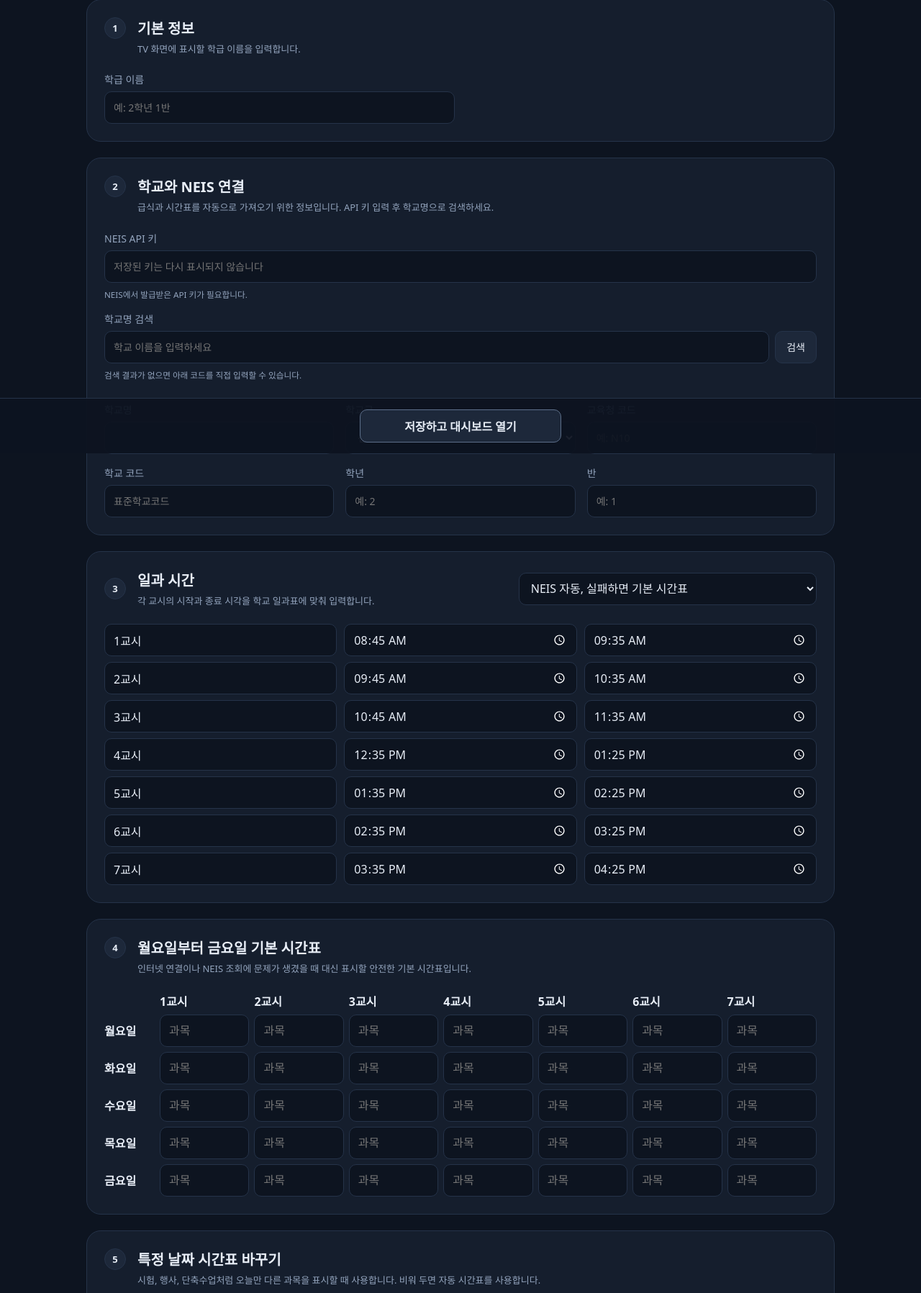
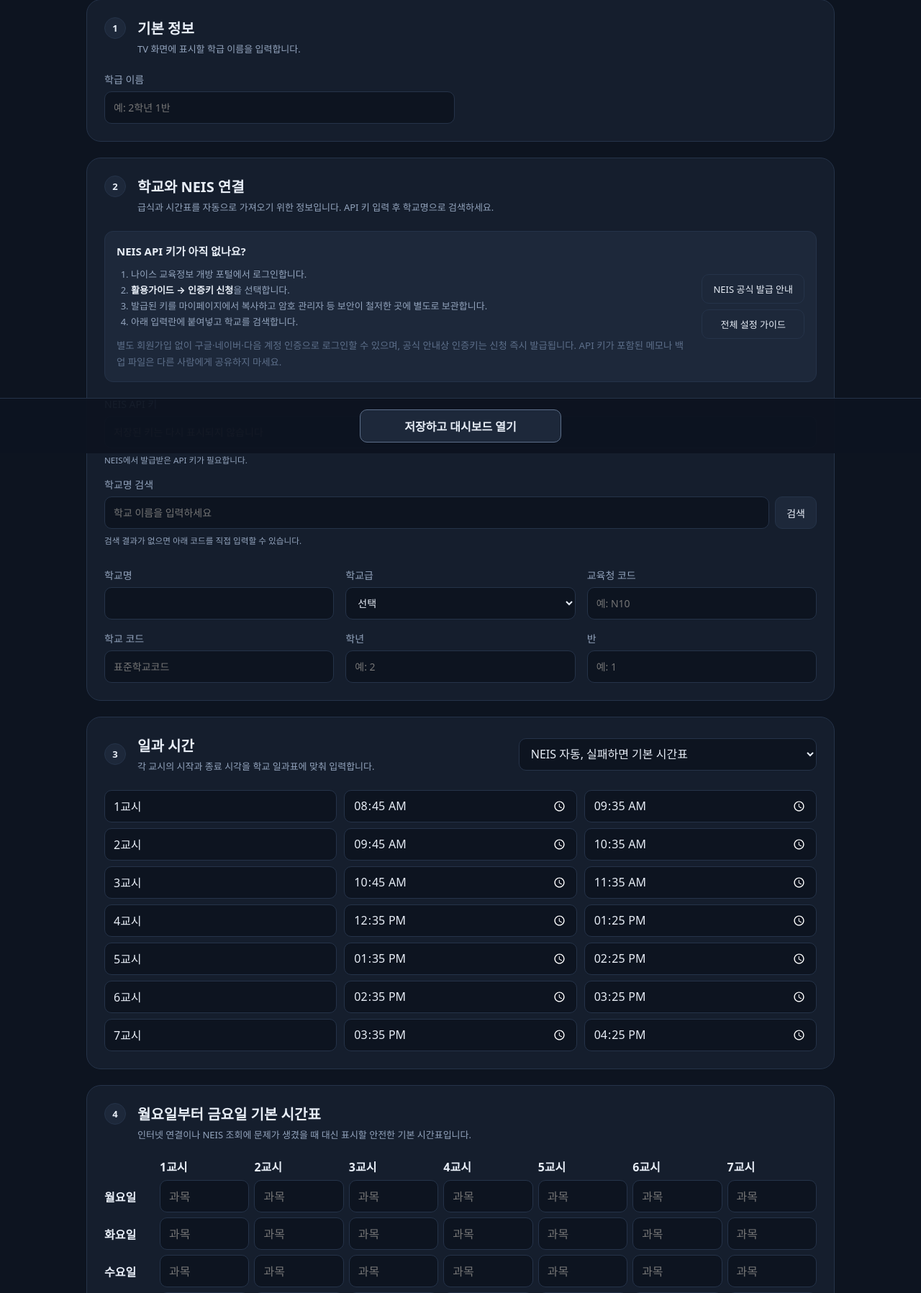
Before and after one commit to SKR6582/Classroom_Lite, a Flask app: page /setup in a window 1280 px wide. Shown: the part 170-1967 px from the top of the page at 72% size. Run offline with Flask 3, Linux system fonts and the light colour scheme.

Commit message:
feat: add NEIS API key issuance guide
Co-authored-by: Cursor <cursoragent@cursor.com>

```diff
--- a/static/css/app.css
+++ b/static/css/app.css
@@ -174,6 +174,20 @@ button, a { -webkit-tap-highlight-color: transparent; }
 }
 .form-card h2 { margin: 0; font-size: 20px; }
 .section-heading p { margin: 6px 0 0; color: var(--text-secondary); line-height: 1.5; font-size: 13px; }
+.setup-guide {
+  display: grid; grid-template-columns: minmax(0, 1fr) auto; align-items: center;
+  gap: 20px; margin-bottom: 20px; padding: 16px;
+  background: var(--surface-2); border: 1px solid var(--border-subtle); border-radius: 12px;
+}
+.setup-guide strong { color: var(--text-primary); font-size: 15px; }
+.setup-guide ol {
+  margin: 10px 0; padding-left: 20px;
+  color: var(--text-secondary); font-size: 13px; line-height: 1.7;
+}
+.setup-guide b { color: var(--text-primary); }
+.setup-guide small { color: var(--text-tertiary); line-height: 1.5; }
+.setup-guide-actions { display: grid; gap: 8px; }
+.setup-guide-actions .secondary-button { justify-content: center; white-space: nowrap; font-size: 13px; }
 .form-grid { display: grid; grid-template-columns: 1fr 1fr; gap: 16px; }
 .form-grid .wide { grid-column: 1 / -1; }
 .form-grid.compact { margin-top: 18px; grid-template-columns: repeat(3, 1fr); }
@@ -220,6 +234,9 @@ button, .primary-button, .secondary-button {
   .form-grid .wide { grid-column: auto; }
   .settings-header { flex-direction: column; align-items: flex-start; }
   .header-actions { width: 100%; justify-content: flex-start; flex-wrap: wrap; }
+  .setup-guide { grid-template-columns: 1fr; }
+  .setup-guide-actions { grid-template-columns: 1fr 1fr; }
+  .setup-guide-actions .secondary-button { white-space: normal; text-align: center; }
   .section-heading-with-control { grid-template-columns: 34px minmax(0, 1fr); }
   .section-heading-with-control select { grid-column: 1 / -1; }
   .override-editor { grid-template-columns: 1fr 1fr; }
--- a/templates/setup.html
+++ b/templates/setup.html
@@ -47,6 +47,22 @@
               <p>급식과 시간표를 자동으로 가져오기 위한 정보입니다. API 키 입력 후 학교명으로 검색하세요.</p>
             </div>
           </div>
+          <aside class="setup-guide" aria-labelledby="neis-key-guide-title">
+            <div>
+              <strong id="neis-key-guide-title">NEIS API 키가 아직 없나요?</strong>
+              <ol>
+                <li>나이스 교육정보 개방 포털에서 로그인합니다.</li>
+                <li><b>활용가이드 → 인증키 신청</b>을 선택합니다.</li>
+                <li>발급된 키를 마이페이지에서 복사하고 암호 관리자 등 보안이 철저한 곳에 별도로 보관합니다.</li>
+                <li>아래 입력란에 붙여넣고 학교를 검색합니다.</li>
+              </ol>
+              <small>별도 회원가입 없이 구글·네이버·다음 계정 인증으로 로그인할 수 있으며, 공식 안내상 인증키는 신청 즉시 발급됩니다. API 키가 포함된 메모나 백업 파일은 다른 사람에게 공유하지 마세요.</small>
+            </div>
+            <div class="setup-guide-actions">
+              <a class="secondary-button" href="https://open.neis.go.kr/portal/guide/apiGuidePage.do" target="_blank" rel="noreferrer">NEIS 공식 발급 안내</a>
+              <a class="secondary-button" href="https://app.notion.com/p/Classroom-TV-Lite-3dd54b03965e8047b272df3015806757?source=copy_link" target="_blank" rel="noreferrer">전체 설정 가이드</a>
+            </div>
+          </aside>
           <div class="form-grid">
             <label class="wide">NEIS API 키
               <input name="api_key" type="password" autocomplete="off" placeholder="저장된 키는 다시 표시되지 않습니다">
```
Also changed, not shown: tests/test_app.py (+10 -0 lines).
